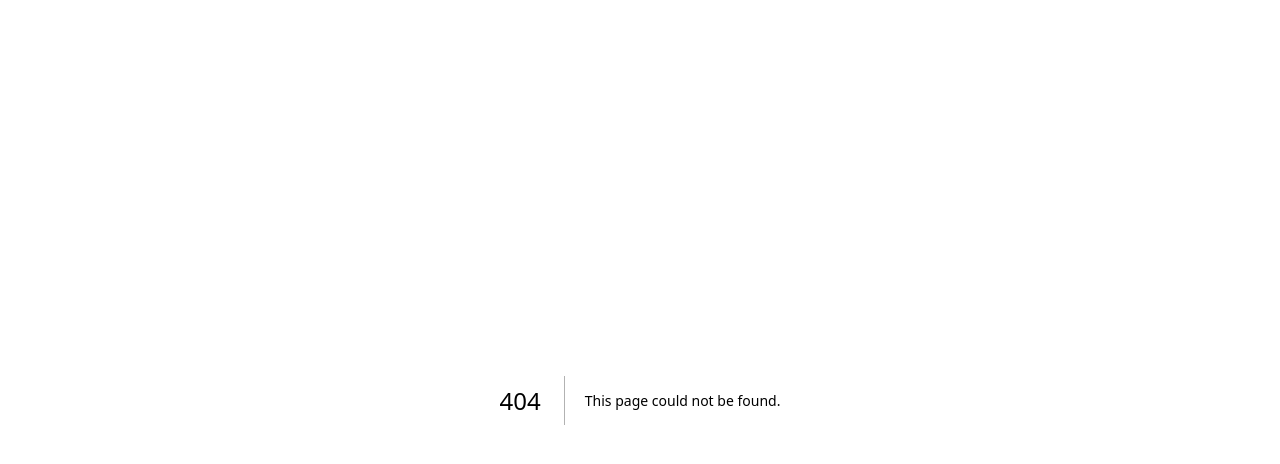
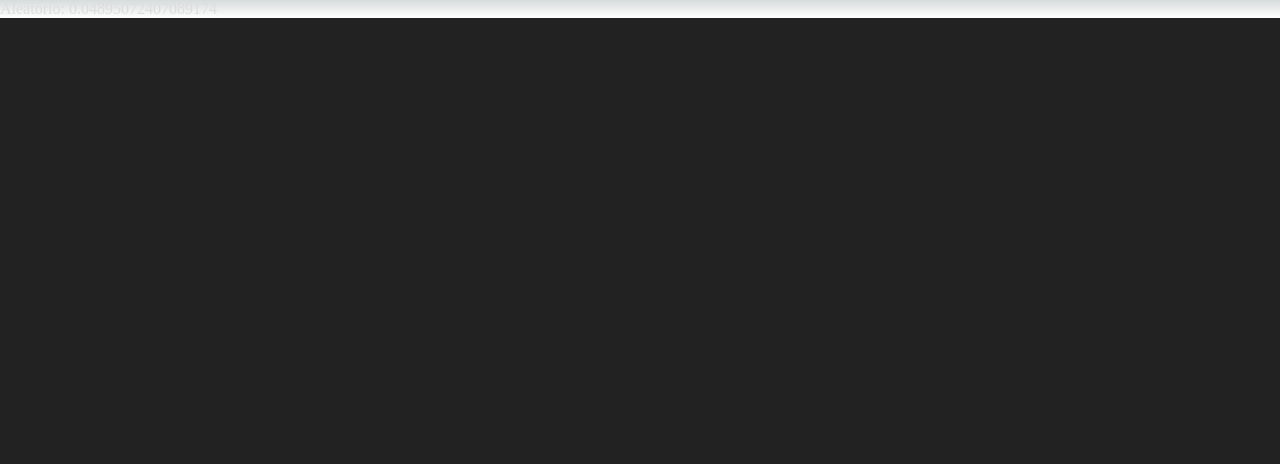
Before and after one commit to Victor110901/Fundamentos-de-Next.js, a Next.js app: page /estatico in a window 1280 px wide. Before the commit this address had no page. Shown: the top 464 px of the page. Built offline with nearby package versions, Linux system fonts and the light colour scheme.

Commit message:
Aula 68 next Estrategia de renderização

```diff
--- a/src/pages/_outraRota.jsx
+++ b/src/pages/_outraRota.jsx
@@ -1,4 +1,4 @@
-export default function _outraRota() {
+export default function _OutraRota() {
     return (
         <div>
             <h1>_Outra Rota</h1>
--- /dev/null
+++ b/src/pages/estatico.jsx
@@ -0,0 +1,15 @@
+export function getStaticProps() {
+    return {
+        props: {
+            numero: Math.random()
+        }
+    }
+}
+
+export default function Estatico(props) {
+    return (
+        <div>
+            <span>Aleatório: {props.numero}</span>
+        </div>
+    )
+}
--- a/src/pages/form.jsx
+++ b/src/pages/form.jsx
@@ -1,6 +1,6 @@
 import { useState } from "react"
 
-export default function form() {
+export default function Form() {
     const [nome, setNome] = useState("")
     const [idade, setIdade] = useState(0)
     const [usuarios, setUsuarios] = useState(0)
--- a/src/pages/outraRota.jsx
+++ b/src/pages/outraRota.jsx
@@ -1,4 +1,4 @@
-export default function outraRota() {
+export default function OutraRota() {
     return (
         <div>
             <h1>Outra Rota</h1>
--- a/src/pages/questao.jsx
+++ b/src/pages/questao.jsx
@@ -1,6 +1,6 @@
 import { useEffect, useState } from "react"
 
-export default function questao() {
+export default function Questao() {
     const [questao, setQuestao] = useState(null)
 
     useEffect(() => {
--- a/src/pages/rotas/[codigo]/[nome].jsx
+++ b/src/pages/rotas/[codigo]/[nome].jsx
@@ -1,7 +1,7 @@
 import { useRouter } from "next/router"
 import Link from "next/link"
 
-export default function codigoENome() {
+export default function CodigoENome() {
     const router = useRouter()
     const codigo = router.query.codigo
     const nome = router.query.nome
--- a/src/pages/rotas/[codigo]/buscar.jsx
+++ b/src/pages/rotas/[codigo]/buscar.jsx
@@ -1,7 +1,7 @@
 import { useRouter } from "next/router"
 import Link from "next/link"
 
-export default function buscar() {
+export default function Buscar() {
     const router = useRouter()
     const codigo = router.query.codigo
 
--- a/src/pages/rotas/index.jsx
+++ b/src/pages/rotas/index.jsx
@@ -1,7 +1,7 @@
 import Link from "next/link"
 import router from "next/router"
 
-export default function rotas() {
+export default function Rotas() {
 
     function navegacaoSimples(url) {
         router.push(url)
--- a/src/pages/rotas/params.jsx
+++ b/src/pages/rotas/params.jsx
@@ -1,7 +1,7 @@
 import { useRouter } from "next/router"
 import Link from "next/link"
 
-export default function params() {
+export default function Params() {
     const router = useRouter()
 
     const id = router.query.id
```
